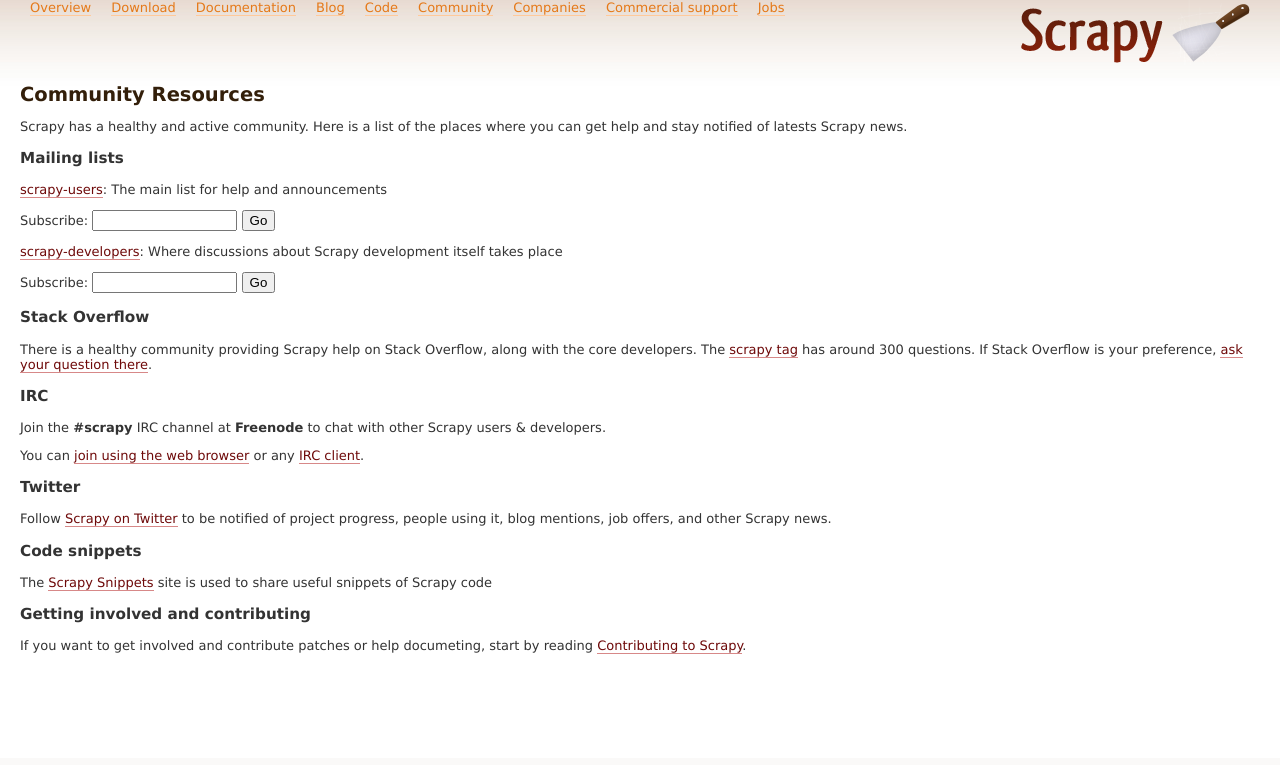
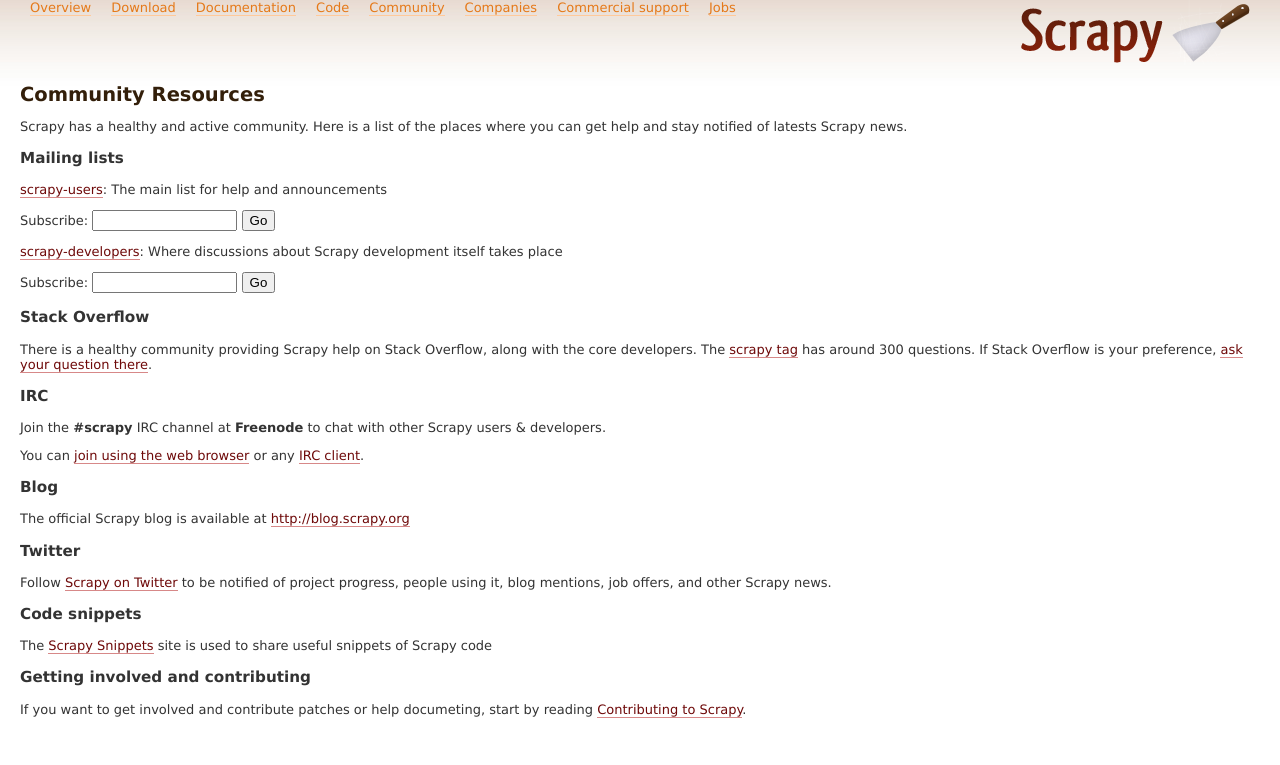
Before and after one commit to scrapy/scrapy.org, a Django app: template templates/pages/community.html in a window 1280 px wide. Shown: the part 42-807 px from the top of the page. Before the commit the page ends 696 px from the top, so only its background shows below. Run offline with Django 3.2, Linux system fonts and the light colour scheme; the template is opened without the code that fills it, so the values that code supplies are empty.

Commit message:
moved blog link to community resources

```diff
--- a/templates/header.html
+++ b/templates/header.html
@@ -4,7 +4,6 @@
     <li><a href="/">Overview</a></li>
     <li><a href="/download/">Download</a></li>
     <li><a href="/doc/">Documentation</a></li>
-    <li><a href="http://blog.scrapy.org/">Blog</a></li>
     <li><a href="https://github.com/scrapy/scrapy">Code</a></li>
     <li><a href="/community/">Community</a></li>
     <li><a href="/companies/">Companies</a></li>
--- a/templates/pages/community.html
+++ b/templates/pages/community.html
@@ -44,6 +44,11 @@
         href="http://en.wikipedia.org/wiki/Comparison_of_Internet_Relay_Chat_clients">IRC
         client</a>.</p>
 
+    <h3>Blog</h3>
+
+    <p>The official Scrapy blog is available at <a
+        href="http://blog.scrapy.org">http://blog.scrapy.org</a></p>
+
     <h3>Twitter</h3>
 
     <p>Follow <a href="http://twitter.com/ScrapyProject">Scrapy on Twitter</a>
```
